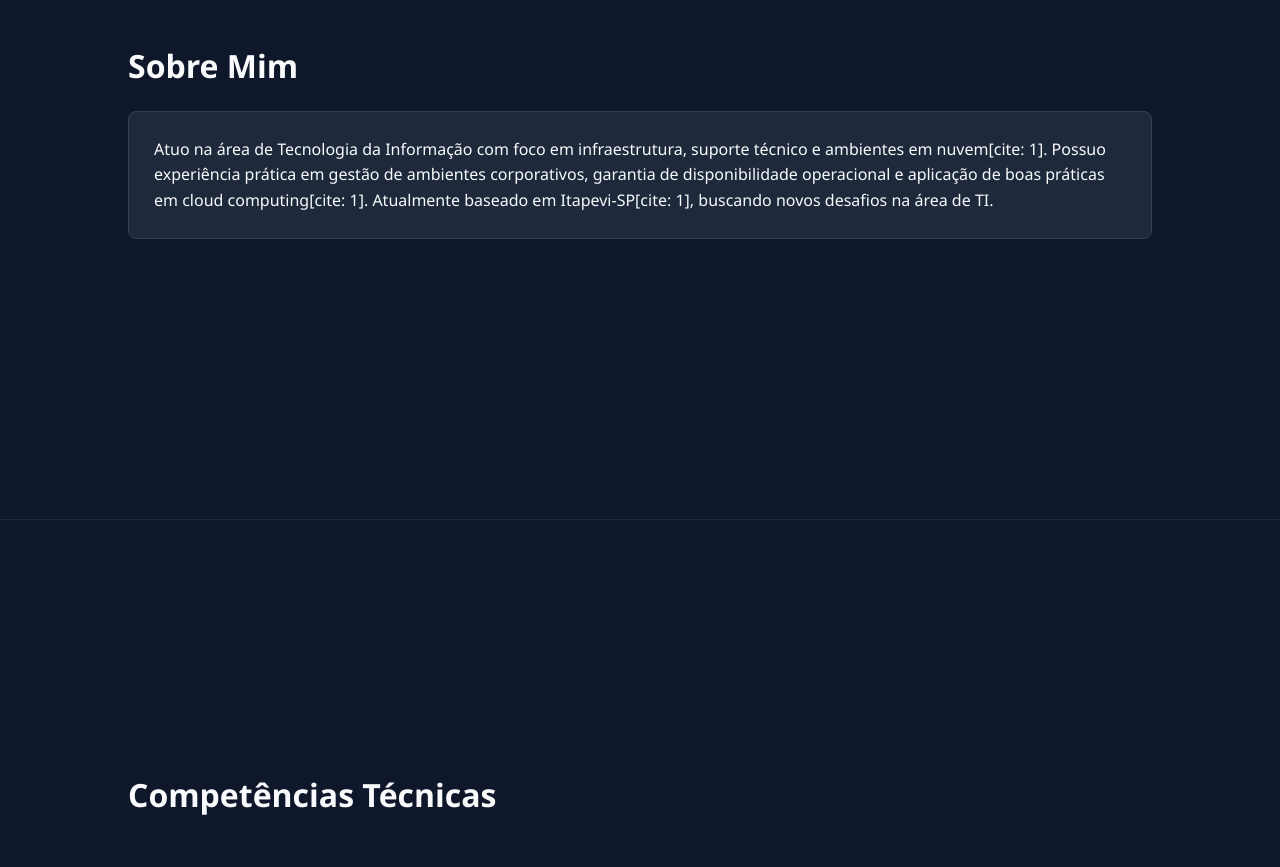
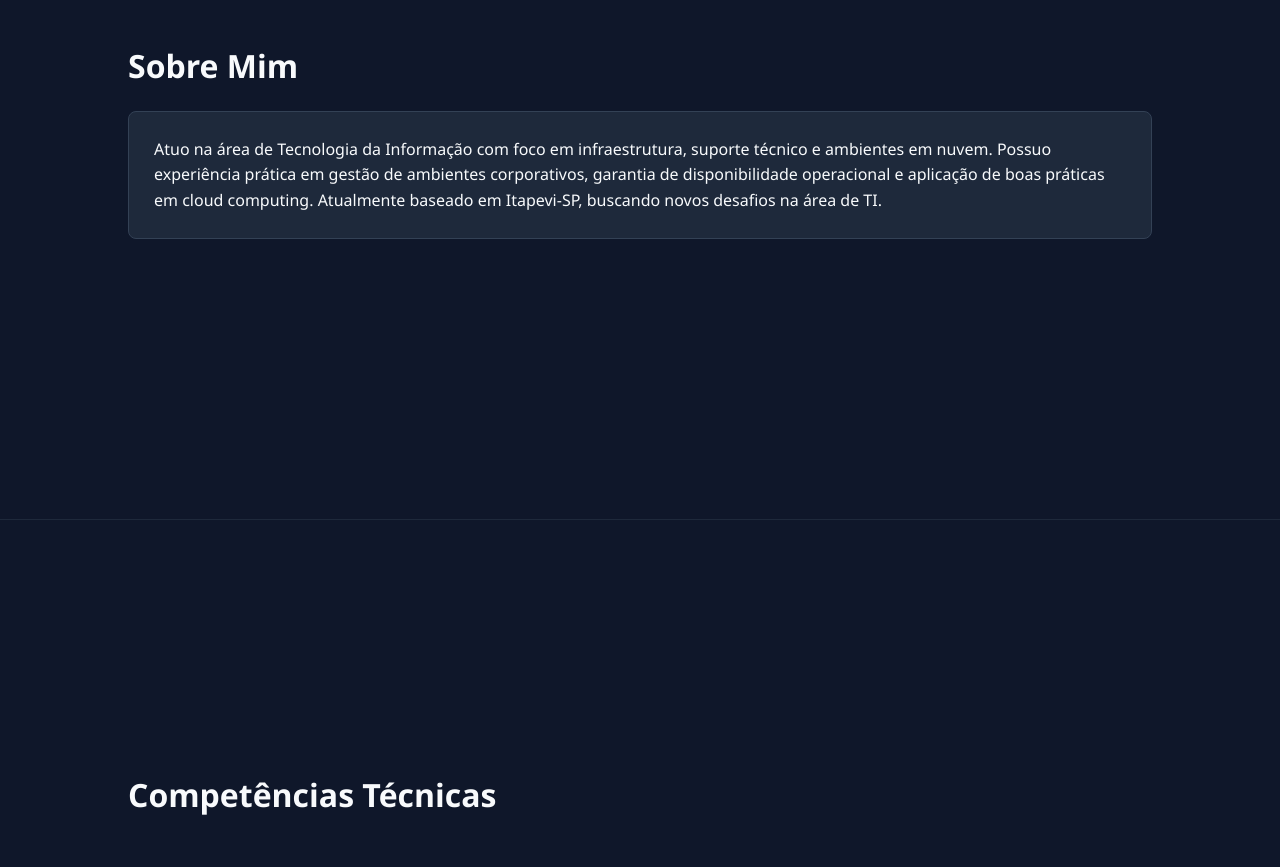
Before and after one commit to lPhNl/portifolio, a plain HTML site: page index.html in a window 1280 px wide. Shown: the part 1080-1947 px from the top of the page. Drawn offline with Linux system fonts and the light colour scheme.

Commit message:
Update index.html

```diff
--- a/index.html
+++ b/index.html
@@ -209,7 +209,7 @@
     <section id="sobre">
         <h2 class="section-title">Sobre Mim</h2>
         <div class="card">
-            <p>Atuo na área de Tecnologia da Informação com foco em infraestrutura, suporte técnico e ambientes em nuvem[cite: 1]. Possuo experiência prática em gestão de ambientes corporativos, garantia de disponibilidade operacional e aplicação de boas práticas em cloud computing[cite: 1]. Atualmente baseado em Itapevi-SP[cite: 1], buscando novos desafios na área de TI.</p>
+            <p>Atuo na área de Tecnologia da Informação com foco em infraestrutura, suporte técnico e ambientes em nuvem. Possuo experiência prática em gestão de ambientes corporativos, garantia de disponibilidade operacional e aplicação de boas práticas em cloud computing. Atualmente baseado em Itapevi-SP, buscando novos desafios na área de TI.</p>
         </div>
     </section>
 
```
